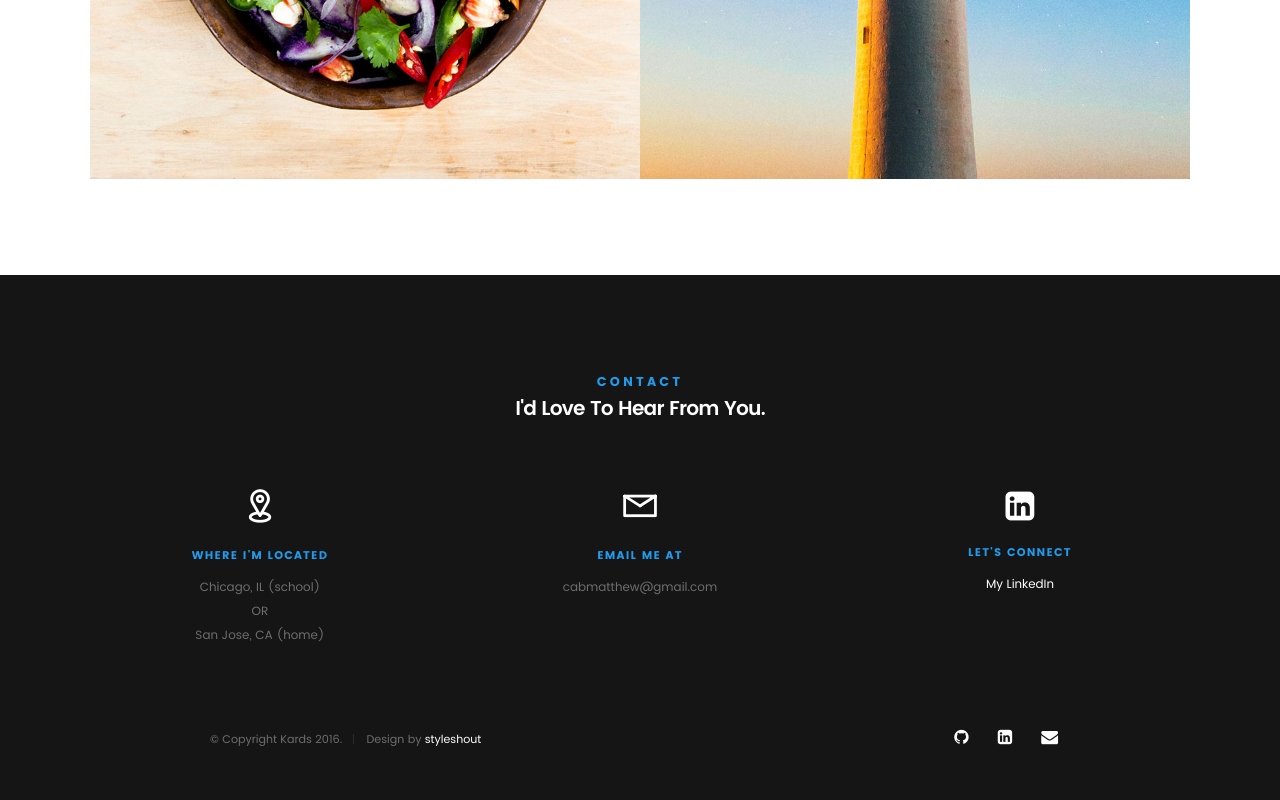
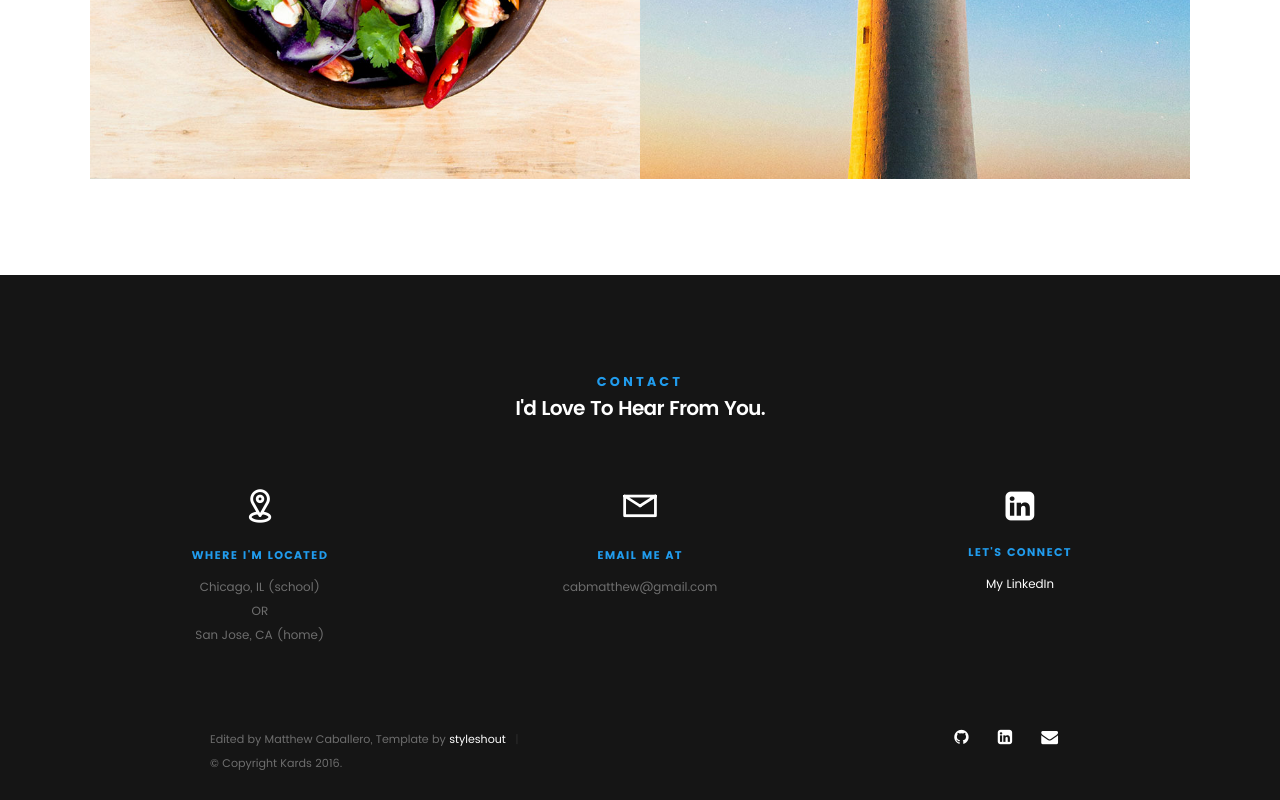
Before and after one commit to cabmatthew/cabmatthew.github.io, a plain HTML site: page index.html in a window 1280 px wide. Shown: the part 4993-5793 px from the top of the page. Before the commit the page ends 5771 px from the top, so only its background shows below. Drawn offline with Linux system fonts and the light colour scheme; files whose address does not match are found by name.

Commit message:
update footer credits

```diff
--- a/index.html
+++ b/index.html
@@ -712,8 +712,9 @@
 
       	<div class="col-six tab-full">
 	      	<div class="copyright">
-		        	<span>© Copyright Kards 2016.</span>
-		        	<span>Design by <a href="http://www.styleshout.com/">styleshout</a></span>
+
+		        	<span>Edited by Matthew Caballero, Template by <a href="http://www.styleshout.com/">styleshout</a></span>
+				<span>© Copyright Kards 2016.</span>
 		         </div>
 	      	</div>
 
```
